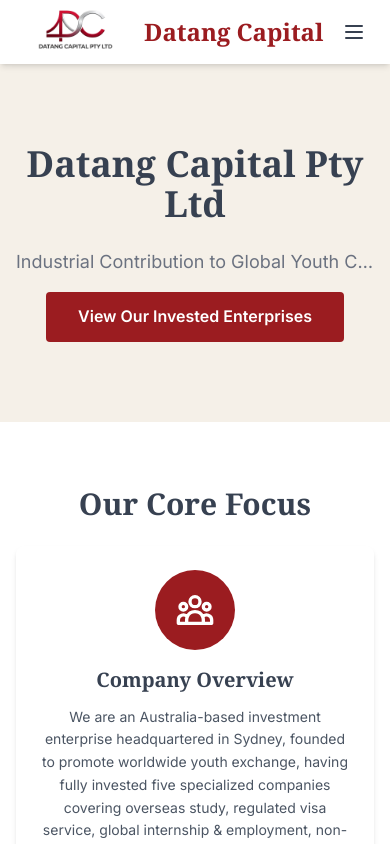
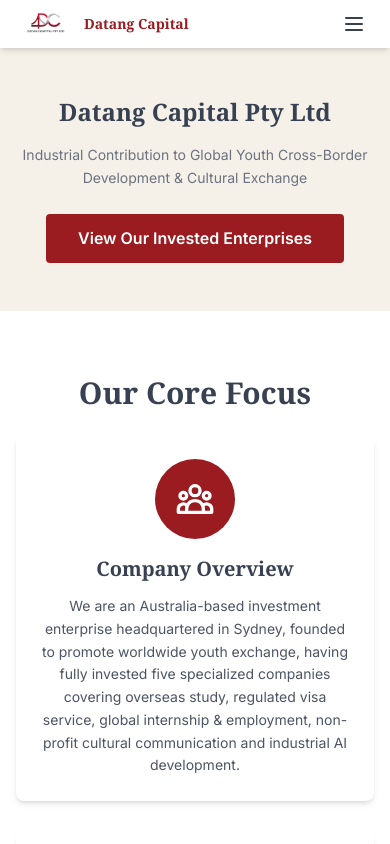
Before and after one commit to caidabai123/Datang-Capital, a Vue app: page / in a window 390 px wide. Shown: the top 844 px of the page. Built offline with nearby package versions, Linux system fonts and the light colour scheme.

Commit message:
Fix mobile responsive issues: adjust header height, logo size, title/subtitle font sizes, and button padding

```diff
--- a/src/components/Header.vue
+++ b/src/components/Header.vue
@@ -1,11 +1,11 @@
 <template>
   <header class="fixed top-0 left-0 right-0 bg-white shadow-md z-50">
     <div class="max-w-7xl mx-auto px-4 sm:px-6 lg:px-8">
-      <div class="flex justify-between items-center h-16">
+      <div class="flex justify-between items-center h-12 sm:h-14 md:h-16 lg:h-20">
         <div class="flex items-center">
           <router-link to="/" class="flex items-center space-x-2">
-            <img src="../images/logo.png" alt="Datang Capital Logo" class="h-20 w-auto" />
-            <span class="text-2xl font-serif font-bold text-hks-red">Datang Capital</span>
+            <img src="../images/logo.png" alt="Datang Capital Logo" class="h-10 sm:h-12 md:h-16 lg:h-20 w-auto" />
+            <span class="text-sm sm:text-base md:text-lg lg:text-xl font-serif font-bold text-hks-red">Datang Capital</span>
           </router-link>
         </div>
 
--- a/src/views/AboutUs.vue
+++ b/src/views/AboutUs.vue
@@ -1,5 +1,5 @@
 <template>
-  <div class="pt-16">
+  <div class="pt-12 sm:pt-14 md:pt-16 lg:pt-20">
     <section class="bg-hks-beige py-16 md:py-24">
       <div class="max-w-7xl mx-auto px-4 sm:px-6 lg:px-8">
         <h1 class="section-title text-center">About Us</h1>
--- a/src/views/ContactUs.vue
+++ b/src/views/ContactUs.vue
@@ -1,5 +1,5 @@
 <template>
-  <div class="pt-16">
+  <div class="pt-12 sm:pt-14 md:pt-16 lg:pt-20">
     <section class="bg-hks-beige py-16 md:py-24">
       <div class="max-w-7xl mx-auto px-4 sm:px-6 lg:px-8">
         <h1 class="section-title text-center">Contact Us</h1>
--- a/src/views/Home.vue
+++ b/src/views/Home.vue
@@ -1,16 +1,16 @@
 <template>
-  <div class="pt-16">
-    <section class="relative bg-hks-beige py-20 md:py-32">
+  <div class="pt-12 sm:pt-14 md:pt-16 lg:pt-20">
+    <section class="relative bg-hks-beige py-12 md:py-20 lg:py-32">
       <div class="max-w-7xl mx-auto px-4 sm:px-6 lg:px-8">
         <div class="text-center">
-          <h1 class="text-4xl md:text-5xl lg:text-6xl font-serif font-bold text-hks-gray-dark mb-6">
+          <h1 class="text-2xl sm:text-3xl md:text-4xl lg:text-5xl xl:text-6xl font-serif font-bold text-hks-gray-dark mb-4 md:mb-6">
             Datang Capital Pty Ltd
           </h1>
-          <p class="text-lg md:text-xl lg:text-2xl text-hks-gray mb-4 whitespace-nowrap overflow-hidden text-ellipsis">
+          <p class="text-sm sm:text-base md:text-lg lg:text-xl text-hks-gray mb-6 md:mb-8 max-w-2xl mx-auto leading-relaxed">
             Industrial Contribution to Global Youth Cross-Border Development & Cultural Exchange
           </p>
 
-          <a href="/investment-portfolio" class="btn-primary inline-block">
+          <a href="/investment-portfolio" class="btn-primary inline-block px-6 md:px-8">
             View Our Invested Enterprises
           </a>
         </div>
--- a/src/views/IndustryInsights.vue
+++ b/src/views/IndustryInsights.vue
@@ -1,5 +1,5 @@
 <template>
-  <div class="pt-16">
+  <div class="pt-12 sm:pt-14 md:pt-16 lg:pt-20">
     <section class="bg-hks-beige py-16 md:py-24">
       <div class="max-w-7xl mx-auto px-4 sm:px-6 lg:px-8">
         <h1 class="section-title text-center">Industry Insights</h1>
--- a/src/views/InvestmentPortfolio.vue
+++ b/src/views/InvestmentPortfolio.vue
@@ -1,5 +1,5 @@
 <template>
-  <div class="pt-16">
+  <div class="pt-12 sm:pt-14 md:pt-16 lg:pt-20">
     <section class="bg-hks-beige py-16 md:py-24">
       <div class="max-w-7xl mx-auto px-4 sm:px-6 lg:px-8">
         <h1 class="section-title text-center">Investment Portfolio</h1>
```
